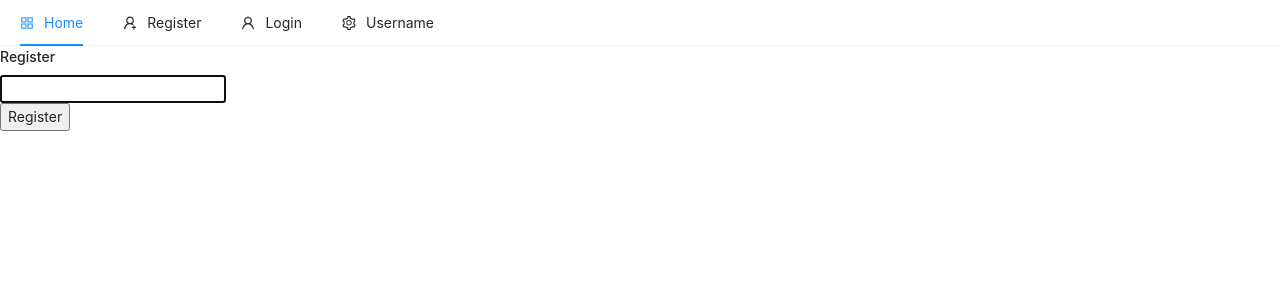
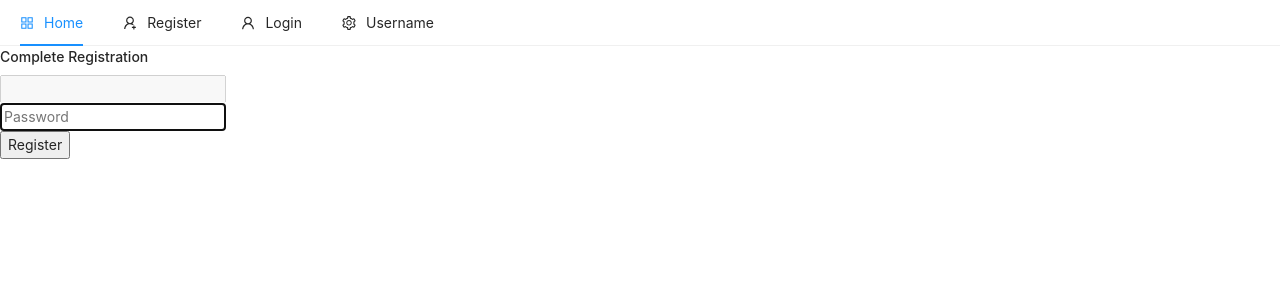
Before and after one commit to bvsspavankumar/mern-ecommerce-app, a React (Create React App) app in the folder client/: page /register/complete in a window 1280 px wide. Shown: the top 300 px of the page. Built offline with nearby package versions, Linux system fonts and the light colour scheme; the HTML template or start-up script is replaced by a standard one.

Commit message:
Adding complete registration page with validation. Closes #9, Closes #10

```diff
--- a/client/src/App.js
+++ b/client/src/App.js
@@ -5,6 +5,7 @@ import 'react-toastify/dist/ReactToastify.css'
 
 import Login from './pages/auth/Login'
 import Register from './pages/auth/Register'
+import RegisterComplete from './pages/auth/RegisterComplete'
 import Home from './pages/Home'
 import Header from './components/nav/Header'
 
@@ -17,6 +18,7 @@ const App = () => {
     <ToastContainer />
     <Switch>
       <Route path="/login" component={Login} />
+      <Route path="/register/complete" component={RegisterComplete} />
       <Route path="/register" component={Register} />
       <Route path="/" component={Home} />
     </Switch>
--- /dev/null
+++ b/client/src/pages/auth/RegisterComplete.js
@@ -0,0 +1,76 @@
+import React, {useState, useEffect} from 'react'
+import {auth} from '../../firebase'
+import {toast} from 'react-toastify'
+
+const RegisterComplete = ({history}) => {
+
+    const [email, setEmail] = useState("")
+    const [password, setPassword] = useState("")
+
+    useEffect(() => {
+        setEmail(window.localStorage.getItem('emailForRegistration'))
+    }, [])
+
+    const handleSubmit = (e) => {
+        e.preventDefault()
+        if (!email || !password) {
+            toast.error('Email and passowrd is required')
+            return
+        }
+        if (password.length < 6) {
+            toast.error('Password should be atleat 6 characters')
+            return
+        }
+        auth.signInWithEmailLink(email, window.location.href)
+            .then(async (result)=>{
+                if (result.user.emailVerified) {
+                    window.localStorage.removeItem('emailForRegistration')
+                    let user = auth.currentUser
+                    await user.updatePassword(password)
+                    const idTokenResult = await user.getIdTokenResult()
+                    history.push('/')
+                    toast.success('Registration successful')
+                } else {
+                    throw new Error("Invalid email")
+                }
+            })
+            .catch(err=>toast.error(`Error: ${err.message}`))
+    }
+
+    const completeRegisterForm = (
+        <form onSubmit={handleSubmit}>
+            <input
+                type="email"
+                className="form-control"
+                value={email}
+                disabled
+            />
+            <br />
+            <input
+                type='password'
+                className="form-control"
+                value={password}
+                onChange={(e)=>setPassword(e.target.value)}
+                placeholder="Password"
+                autoFocus
+            />
+            <br />
+            <button type='submit' className='btn btn-raised'>
+                Register
+            </button>
+        </form>
+    )
+
+    return (
+        <div className="container p-5">
+            <div className="row">
+                <div className="div.col-md-6 offset-md-3">
+                    <h4>Complete Registration</h4>
+                    {completeRegisterForm}
+                </div>
+            </div>
+        </div>
+    )
+}
+
+export default RegisterComplete;
```
